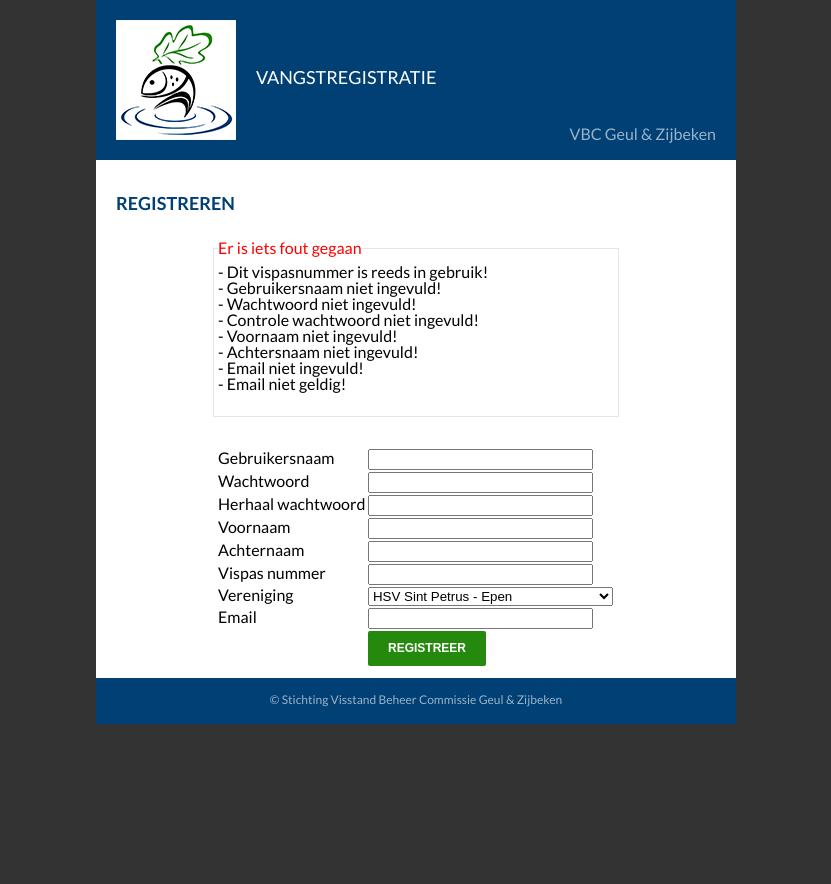
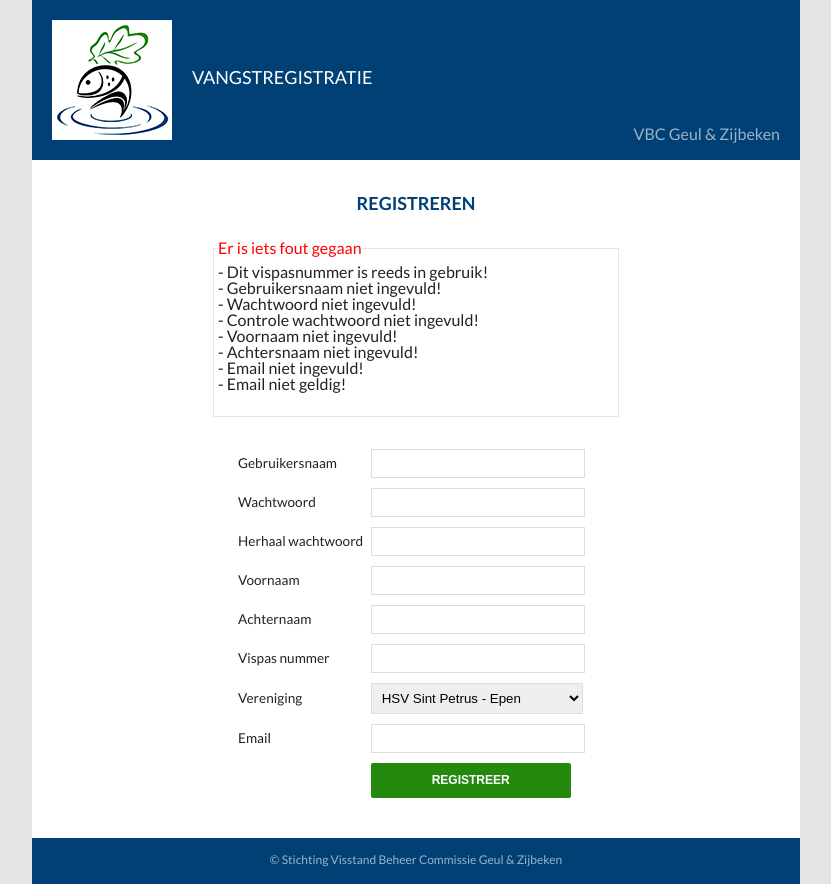
Before and after one commit to ciniq/vangstregistratie, a CodeIgniter app: page /index.php/register/process in a window 1280 px wide. Shown: the whole page, without its empty margins (224-1055 px from the left). Before the commit the page ends 724 px from the top, so only its background shows below. Run offline with CodeIgniter, Linux system fonts and the light colour scheme.

Commit message:
css omgezet

```diff
--- a/public/css/main.css
+++ b/public/css/main.css
@@ -11,9 +11,9 @@ html, body, div, span, applet, object, iframe, h1, h2, h3, h4, h5, h6, p, blockq
     padding: 0;
     vertical-align: baseline;
 }
-body {
+html, body {
     font: 16px/1.0 Lato, sans-serif;
-    background-color: #333;
+    background-color: #E4E4E4;
     color: #FFF;
 }
 ul, ol, dl {
@@ -31,15 +31,15 @@ h1, h2, h3, h4, h5, h6 {
 h1, h2 {
     font-size: 18px;
 }
+h2 {
+    padding-left: 0;
+    text-align: center;
+}
 h3, h4 {
     font-size: 14px;
 }
 h5, h6 {
     font-size: 12px;
-}
-
-label {
-    color: black;
 }
 
 .content p {
@@ -52,18 +52,18 @@ a img {
     border: none;
 }
 a:link, a:visited {
-    color:#414958;
+    color: #004075;
     text-decoration: underline;
 }
 a:hover, a:active, a:focus {
     text-decoration: none;
 }
 .container {
-    width: 50%;
+    width: 60%;
     max-width: 960px;
     min-width: 360px;
+    margin: 0 auto;
     background-color: #FFF;
-    margin: 0 auto;
 }
 .header {
     height: 120px;
@@ -120,6 +120,7 @@ ul.nav a:hover, ul.nav a:active, ul.nav a:focus {
 }
 .content {
     padding: 10px 0;
+    min-height: 320px;
 }
 .content ul, .content ol {
     padding: 0 8px 8px 40px;
@@ -146,19 +147,21 @@ ul.nav a:hover, ul.nav a:active, ul.nav a:focus {
     font-size: 1px;
     line-height: 0px;
 }
+label {
+    color: #222;
+}
 .vangst {
-    margin: 40px auto;
-    padding-left: 0px;
-    padding-right: 0px;
+    padding: 0px 0px 24px;
     width: 320px;
+    margin: 0 auto;
+    font-size: 85%;
 }
 .vangst fieldset {
     border: 1px solid rgba(0, 0, 0, 0.1);
-    margin: 8px 0px;
-    padding: 8px 0px 24px 4px;
+    margin: 4px 0px 12px;
+    padding: 10px 0px 24px 4px;
 }
 .vangst select {
-    font-size: 85%;
     height: 30px;
     margin-left: -4px;
     margin-right: 6px;
@@ -191,7 +194,7 @@ ul.nav a:hover, ul.nav a:active, ul.nav a:focus {
     width: 66px;
 }
 .vangst select.vangsthsv {
-    width: 290px;
+    width: 298px;
 }
 .vangst select.vangstsoort {
     width: 132px;
@@ -202,40 +205,69 @@ ul.nav a:hover, ul.nav a:active, ul.nav a:focus {
 .vangst select.vangstaantal {
     width: 70px;
 }
-
 .registration {
-    width: 400px;
+    width: 360px;
     margin: 0 auto;
+    padding-bottom: 20px;
+    font-size: 85%;
+    color: #222;
 }
-
+.registration select {
+    width: 212px;
+    margin-bottom: 8px;
+    padding: 6px;
+    border: 1px solid #DDD;
+}
+.registration input {
+    width: 200px;
+    margin-bottom: 8px;
+    padding: 6px;
+    border: 1px solid #DDD;
+}
 .login {
-    width: 400px;
+    width: 360px;
     margin: 0 auto;
+    padding-bottom: 20px;
+    font-size: 85%;
+    color: #222;
 }
-
+.login input {
+    width: 200px;
+    margin-bottom: 8px;
+    padding: 6px;
+    border: 1px solid #DDD;
+}
 .catches {
-    width: 400px;
+    width: 360px;
     margin: 0 auto;
-    color: black;
+    padding-bottom: 20px;
+    font-size: 85%;
+    color: #222;
 }
-
+.catches th {
+    padding-bottom: 2px;
+    font-weight: bold;
+    text-transform: uppercase;
+    color: #004075;
+    text-align: left;
+}
 .users {
-    width: 100%;
-    margin: 10px;
-    color: black;
+    width: 96%;
+    margin: 24px auto 0;
+    padding-bottom: 20px;
+    font-size: 85%;
+    color: #222;
 }
-
 .users tr {
     text-align: left;
-
 }
-
 .users th {
-
-    padding: 5px 0 5px 0;
+    padding: 5px 0;
+    text-align: left;
+    font-weight: bold;
+    text-transform: uppercase;
+    color: #004075;
 }
-
-
 button,
 .button,
 input[type="button"],
@@ -273,19 +305,18 @@ input[type="reset"]:active,
 input[type="submit"]:active {
     background-color: #55D737;
 }
-
-.error{
+.error {
     width: 400px;
     margin: 0 auto;
     margin-bottom: 30px;
-    color: black;
+    color: #222;
     border: 1px solid rgba(0, 0, 0, 0.1);
     padding: 8px 0px 24px 4px;
 }
-.error legend
-{
+.error legend {
     color: red;
 }
+
 
 .overview
 {
@@ -312,7 +343,7 @@ input[type="submit"]:active {
 #accordion
 {
     width: 90%;
-    margin-left: 10px;
+    margin: 0 auto;
 }
 
 .logged {
```
